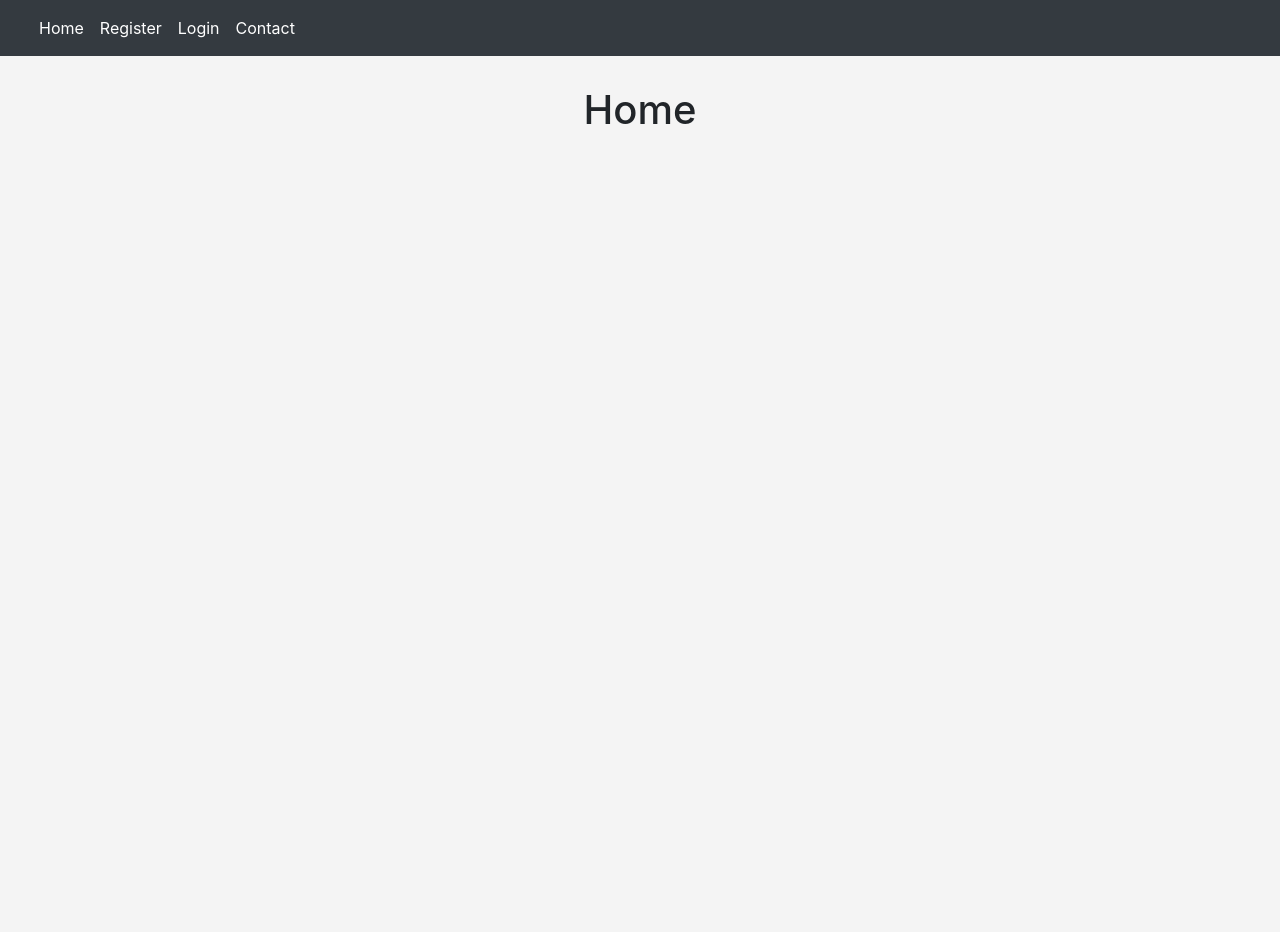
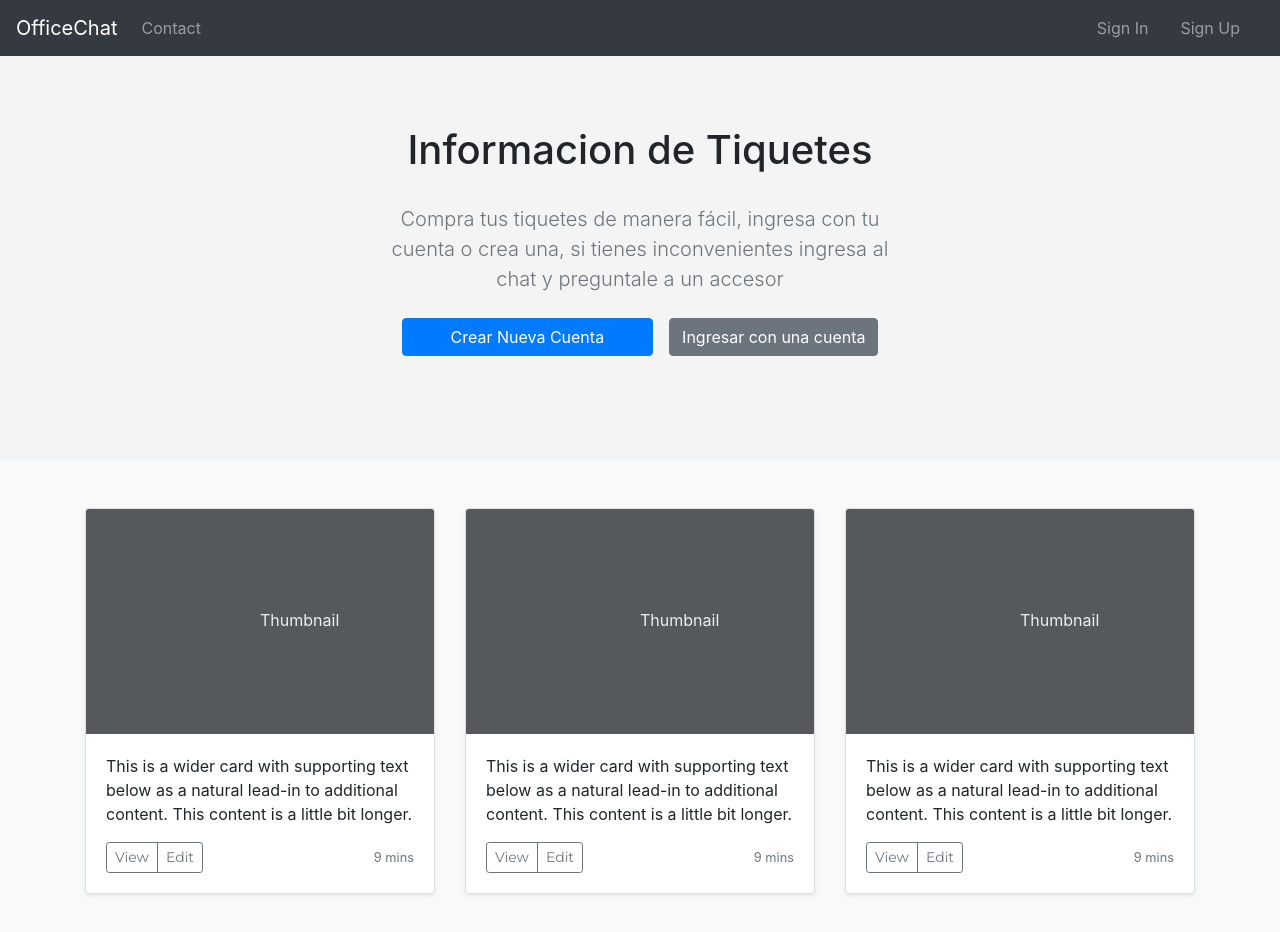
Before and after one commit to DanielAristy/office-chat, a React (Create React App) app: page / in a window 1280 px wide. Shown: the top 932 px of the page. Before the commit the page ends 800 px from the top, so only its background shows below. Built offline with nearby package versions, Linux system fonts and the light colour scheme.

Commit message:
Se agreagan estilos a las paginas, queda faltando buscar el estilo correcto para la del contacto con la empresa

```diff
--- a/src/components/Header.js
+++ b/src/components/Header.js
@@ -1,25 +1,26 @@
 import React from 'react'
 import { Link } from 'react-router-dom'
 
-export default function Navbar() {
+export default function Header() {
     return (
-        <nav className="navbar navbar-expand-lg navbar-dark bg-dark">
-            <div className="container-fluid">
-                <ul className="navbar-nav me-auto mb-2 mb-lg-0">
-                    <li className="nav-item">
-                        <Link className="nav-link active" exact="true" to="/">Home</Link>
-                    </li>
-                    <li>
-                        <Link className="nav-link active" exact="true" to="/register">Register</Link>
-                    </li>
-                    <li>
-                        <Link className="nav-link active" exact="true" to="/login">Login</Link>
-                    </li>
-                    <li>
-                        <Link className="nav-link active" exact="true" to="/contact">Contact</Link>
-                    </li>
-                </ul>
-            </div>
-        </nav>
+        <header>
+            <nav className="navbar navbar-expand-sm fixed-top navbar-dark bg-dark">
+                <Link className="navbar-brand" to="/">OfficeChat</Link>
+                <button className="navbar-toggler" type="button" data-toggle="collapse" data-target="#navbarNavAltMarkup" aria-controls="navbarNavAltMarkup" aria-expanded="false" aria-label="Toggle navigation">
+                    <span className="navbar-toggler-icon"></span>
+                </button>
+                <div className="collapse navbar-collapse justify-content-start" id="navbarNavAltMarkup">
+                    <div className="navbar-nav">
+                        <Link className="nav-item nav-link mr-3" exact to="/contact">Contact</Link>
+                    </div>
+                </div>
+                <div className="collapse navbar-collapse justify-content-end" id="navbarNavAltMarkup">
+                    <div className="navbar-nav">
+                        <Link className="nav-item nav-link mr-3" to="/login">Sign In</Link>
+                        <Link className="nav-item nav-link mr-3" to="/signup">Sign Up</Link>
+                    </div>
+                </div>
+            </nav>
+        </header>
     )
 }
--- a/src/components/Home.js
+++ /dev/null
@@ -1,9 +0,0 @@
-import React from 'react'
-
-export default function Home() {
-    return (
-        <div>
-            <h1>Home</h1>
-        </div>
-    )
-}
--- a/src/components/Login.js
+++ /dev/null
@@ -1,9 +0,0 @@
-import React from 'react'
-
-export default function Login() {
-    return (
-        <div>
-            <h1>Login</h1>
-        </div>
-    )
-}
--- a/src/components/Register.js
+++ /dev/null
@@ -1,9 +0,0 @@
-import React from 'react'
-
-export default function Register() {
-    return (
-        <div>
-            <h1>Register</h1>
-        </div>
-    )
-}
--- a/src/components/Contact.js
+++ b/src/pages/Contact.js
@@ -1,8 +1,7 @@
-import React from 'react'
 
 export default function Contact() {
     return (
-        <div>
+        <div className="py-5 text-center container">
             <h1>Contactanos</h1>
         </div>
     )
--- /dev/null
+++ b/src/pages/Home.js
@@ -0,0 +1,82 @@
+import React from 'react'
+import { Link } from 'react-router-dom';
+
+export default function Home() {
+    return (
+        <>
+            <section className="py-5 text-center container">
+                <div className="row py-lg-5">
+                    <div className="col-lg-6 col-md-8 mx-auto">
+                        <h1 className="fw-light">Informacion de Tiquetes</h1>
+                        <p className="lead text-muted">
+                            Compra tus tiquetes de manera fácil, ingresa con tu cuenta o crea una,
+                            si tienes inconvenientes ingresa al chat y preguntale a un accesor
+                        </p>
+                        <Link className="btn btn-primary px-5 mr-3" to="/signup">Crear Nueva Cuenta</Link>
+                        <Link className="btn btn-secondary my-2" to="/login">Ingresar con una cuenta</Link>
+                    </div>
+                </div>
+            </section>
+            <div className="album py-5 bg-light">
+                <div className="container">
+                    <div className="row row-cols-1 row-cols-sm-2 row-cols-md-3 g-3">
+                        <div class="col">
+                            <div class="card shadow-sm">
+                                <svg class="bd-placeholder-img card-img-top" width="100%" height="225" xmlns="http://www.w3.org/2000/svg"
+                                    role="img" aria-label="Placeholder: Thumbnail" preserveAspectRatio="xMidYMid slice" focusable="false">
+                                    <title>Placeholder</title><rect width="100%" height="100%" fill="#55595c"></rect><text x="50%" y="50%" fill="#eceeef" dy=".3em">Thumbnail</text></svg>
+
+                                <div class="card-body">
+                                    <p class="card-text">This is a wider card with supporting text below as a natural lead-in to additional content. This content is a little bit longer.</p>
+                                    <div class="d-flex justify-content-between align-items-center">
+                                        <div class="btn-group">
+                                            <button type="button" class="btn btn-sm btn-outline-secondary">View</button>
+                                            <button type="button" class="btn btn-sm btn-outline-secondary">Edit</button>
+                                        </div>
+                                        <small class="text-muted">9 mins</small>
+                                    </div>
+                                </div>
+                            </div>
+                        </div>
+                        <div class="col">
+                            <div class="card shadow-sm">
+                                <svg class="bd-placeholder-img card-img-top" width="100%" height="225" xmlns="http://www.w3.org/2000/svg"
+                                    role="img" aria-label="Placeholder: Thumbnail" preserveAspectRatio="xMidYMid slice" focusable="false">
+                                    <title>Placeholder</title><rect width="100%" height="100%" fill="#55595c"></rect><text x="50%" y="50%" fill="#eceeef" dy=".3em">Thumbnail</text></svg>
+
+                                <div class="card-body">
+                                    <p class="card-text">This is a wider card with supporting text below as a natural lead-in to additional content. This content is a little bit longer.</p>
+                                    <div class="d-flex justify-content-between align-items-center">
+                                        <div class="btn-group">
+                                            <button type="button" class="btn btn-sm btn-outline-secondary">View</button>
+                                            <button type="button" class="btn btn-sm btn-outline-secondary">Edit</button>
+                                        </div>
+                                        <small class="text-muted">9 mins</small>
+                                    </div>
+                                </div>
+                            </div>
+                        </div>
+                        <div class="col">
+                            <div class="card shadow-sm">
+                                <svg class="bd-placeholder-img card-img-top" width="100%" height="225" xmlns="http://www.w3.org/2000/svg"
+                                    role="img" aria-label="Placeholder: Thumbnail" preserveAspectRatio="xMidYMid slice" focusable="false">
+                                    <title>Placeholder</title><rect width="100%" height="100%" fill="#55595c"></rect><text x="50%" y="50%" fill="#eceeef" dy=".3em">Thumbnail</text></svg>
+
+                                <div class="card-body">
+                                    <p class="card-text">This is a wider card with supporting text below as a natural lead-in to additional content. This content is a little bit longer.</p>
+                                    <div class="d-flex justify-content-between align-items-center">
+                                        <div class="btn-group">
+                                            <button type="button" class="btn btn-sm btn-outline-secondary">View</button>
+                                            <button type="button" class="btn btn-sm btn-outline-secondary">Edit</button>
+                                        </div>
+                                        <small class="text-muted">9 mins</small>
+                                    </div>
+                                </div>
+                            </div>
+                        </div>
+                    </div>
+                </div>
+            </div>
+        </>
+    )
+}
--- /dev/null
+++ b/src/pages/Login.js
@@ -0,0 +1,49 @@
+import React from 'react'
+import { Link } from 'react-router-dom';
+
+export default function Login() {
+    return (
+        <div className="container">
+            <form
+                className="mt-5 py-5 px-5"/*Centrar el formulario*/
+                autoComplete="off"
+            >
+                <h1>
+                    Login to
+                    <Link className="title ml-2" to="/">{/*Separacion al lado izquierdo*/}
+                        Offfice Chat
+                    </Link>
+                </h1>
+                <p className="lead">{/* Creando un estilo mas tenue en la letra */}
+                    Fill in the form below to login to your account.
+                </p>
+                <div className="form-group">{/*Separacion*/}
+                    <input
+                        /**form-control darle un tamañao hasta donde si limite el container */
+                        className="form-control"
+                        placeholder="Email"
+                        name="email"
+                        type="email"
+                    />
+                </div>
+                <div className="form-group">{/*Separacion*/}
+                    <input
+                        /**form-control darle un tamañao hasta donde si limite el container */
+                        className="form-control"
+                        placeholder="Password"
+                        name="password"
+                        type="password"
+                    />
+                </div>
+                <div className="form-group">{/*Separacion*/}
+                    {/*Boton redondeano de color azul */}
+                    <button className="btn btn-primary px-5" type="submit">Login</button>
+                </div>
+                <hr />
+                <p>
+                    Don't have an account? <Link to="/signup">Sign up</Link>
+                </p>
+            </form>
+        </div>
+    )
+}
--- a/src/components/NotFound.js
+++ b/src/pages/NotFound.js
@@ -3,7 +3,7 @@ import '../index.css'
 
 export default function NotFound() {
     return (
-        <>
+        <div className="py-5 text-center container">
             <h1>404 Error Page</h1>
             <section class="error-container">
                 <span><span>4</span></span>
@@ -13,6 +13,6 @@ export default function NotFound() {
             <div class="link-container">
                 <a target="_blank" href="https://www.silocreativo.com/en/creative-examples-404-error-css/" class="more-link">Visit the original article</a>
             </div>
-        </>
+        </div>
     )
 }
--- /dev/null
+++ b/src/pages/Signup.js
@@ -0,0 +1,32 @@
+import React from 'react'
+import { Link } from 'react-router-dom'
+
+export default function SignUp() {
+    return (
+        <div className="py-5 text-center container">
+            <form className="mt-5 py-5 px-5">
+                <h1>
+                    Inscribirse a
+                    <Link className="title ml-2" to="/">OfficeChat</Link>
+                </h1>
+                <p className="lead">Fill in the form below to create an account.</p>
+                <div className="form-group">
+                    <input className="form-control" placeholder="Email" name="email" type="email"></input>
+                </div>
+                <div className="form-group">
+                    <input className="form-control" placeholder="Password" name="password" type="password"></input>
+                </div>
+                <div className="form-group">
+                    <button className="btn btn-primary px-5" type="submit">registrarse</button>
+                </div>
+                <p>También puedes registrarte con este servicio</p>
+                <button className="btn btn-danger mr-2" type="button">
+                    Registrarse con Google
+                </button>
+                <hr></hr>
+                <p>Ya tienes una cuenta? <Link to="/login">Ingresa</Link></p>
+
+            </form>
+        </div>
+    )
+}
```
Also changed, not shown: src/routers/AppRouter.js (+6 -6 lines).
